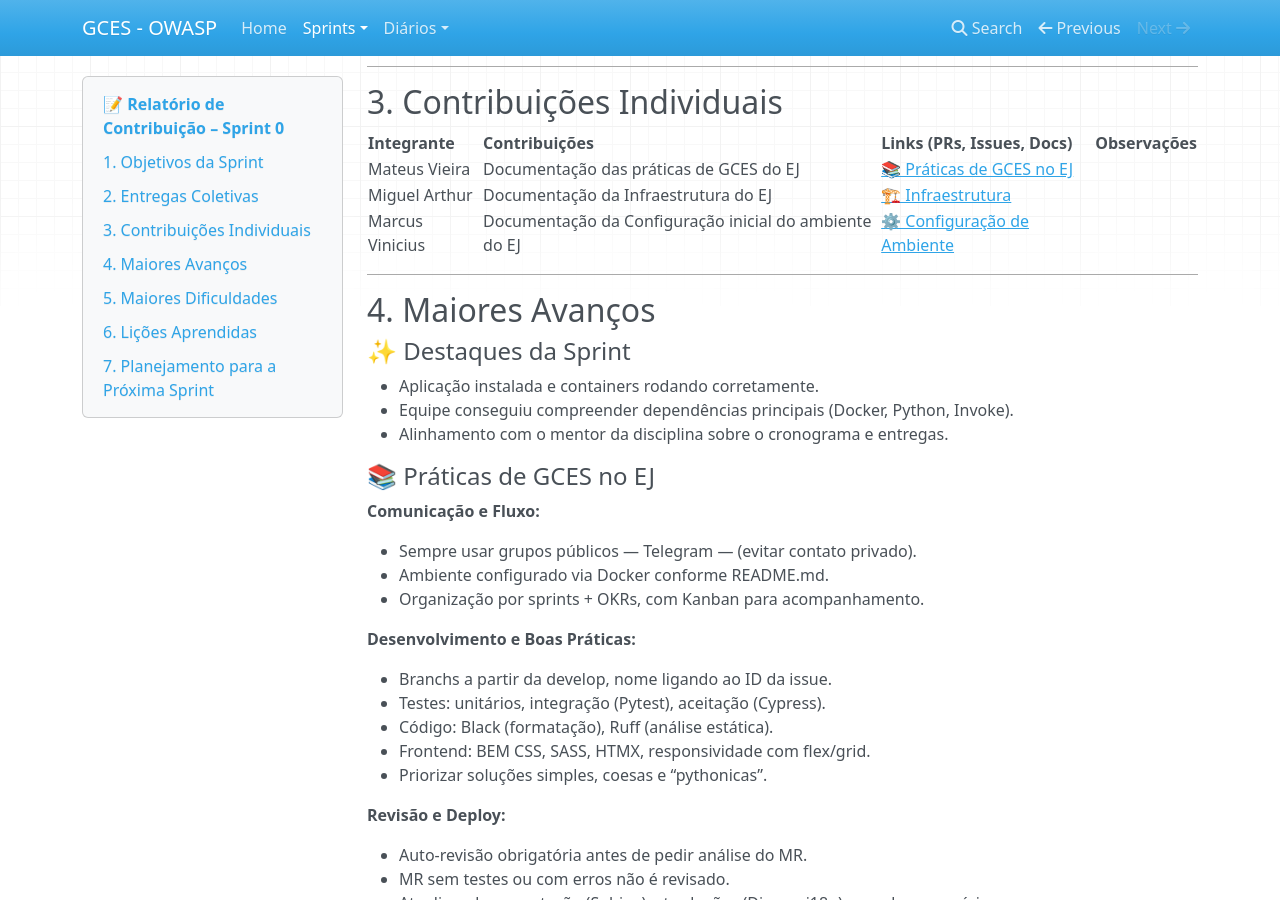
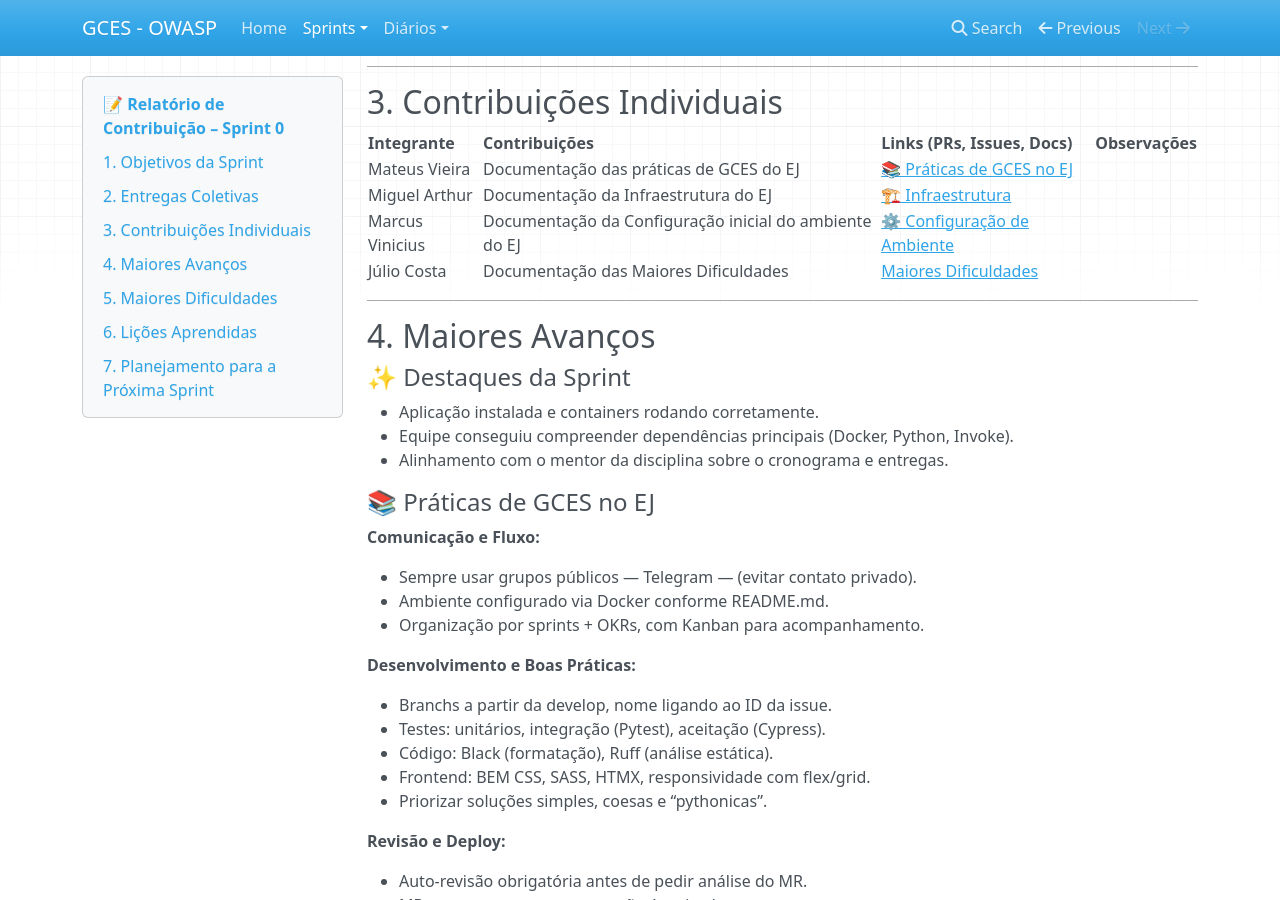
Before and after one commit to unbyytes/GCES, an MkDocs documentation site: the page built from docs/sprints/0.md, in a window 1280 px wide and 900 px high, scrolled down 719 px. Built offline with MkDocs 1.6.1, drawn with Linux system fonts in a browser that asks for light colours; nearby versions of some CDN libraries.

Commit message:
docs: adiciona contribuicao de Julio e corrige links internos

```diff
--- a/docs/sprints/0.md
+++ b/docs/sprints/0.md
@@ -22,9 +22,9 @@
 | ------------------------------------------------- | ----------------------------------- | ------------------------------------------------------------------------------- | --------------------------------------------- |
 | Ambiente local configurado                        | Concluído                           | Original: [Repositório ej-application](https://gitlab.com/pencillabs/ej/ej-application)   | Execução com `inv docker-up` |
 | Relatório de atividades da Sprint 0               | Pendente                            | –                                                                                         | Documento atual |
-| Identificação das práticas de GCES do projeto     | Concluído                           | – [📚 Práticas de GCES no EJ](#-práticas-de-gces-no-ej)                                   | Documento atual |
-| Configuração inicial do ambiente do EJ            | Pendente                            | - [⚙️ Configuração de Ambiente](#️-configuração-de-ambiente)                               | Documento atual |
-| Estudo sobre a infraestrutura da aplicação        | Concluído                            | - [🏗️ Infraestrutura](#️-infraestrutura)                                                   | Documento atual |
+| Identificação das práticas de GCES do projeto     | Concluído                           | – [📚 Práticas de GCES no EJ](#praticas-de-gces-no-ej)                                   | Documento atual |
+| Configuração inicial do ambiente do EJ            | Pendente                            | - [⚙️ Configuração de Ambiente](#configuracao-de-ambiente)                               | Documento atual |
+| Estudo sobre a infraestrutura da aplicação        | Concluído                            | - [🏗️ Infraestrutura](#infraestrutura)                                                   | Documento atual |
 
 ---
 
@@ -32,10 +32,10 @@
 
 | Integrante    | Contribuições                             | Links (PRs, Issues, Docs) | Observações |
 | ------------- | ----------------------------------------- | ------------------------- | ----------- |
-| Mateus Vieira | Documentação das práticas de GCES do EJ   | [📚 Práticas de GCES no EJ](#-práticas-de-gces-no-ej)  | |
-| Miguel Arthur | Documentação da Infraestrutura do EJ  | [ 🏗️ Infraestrutura](#-Infraestrutura)  | |
-| Marcus Vinicius | Documentação da Configuração inicial do ambiente do EJ    | [⚙️ Configuração de Ambiente](#️-configuração-de-ambiente)  | |
-
+| Mateus Vieira | Documentação das práticas de GCES do EJ   | [📚 Práticas de GCES no EJ](#praticas-de-gces-no-ej)  | |
+| Miguel Arthur | Documentação da Infraestrutura do EJ  | [ 🏗️ Infraestrutura](#infraestrutura)  | |
+| Marcus Vinicius | Documentação da Configuração inicial do ambiente do EJ    | [⚙️ Configuração de Ambiente](#configuracao-de-ambiente)  | |
+| Júlio Costa | Documentação das Maiores Dificuldades | [Maiores Dificuldades](#5-maiores-dificuldades) |
 
 ---
 
```
